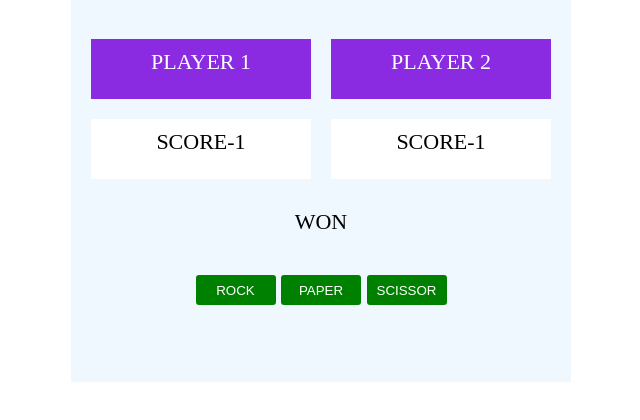
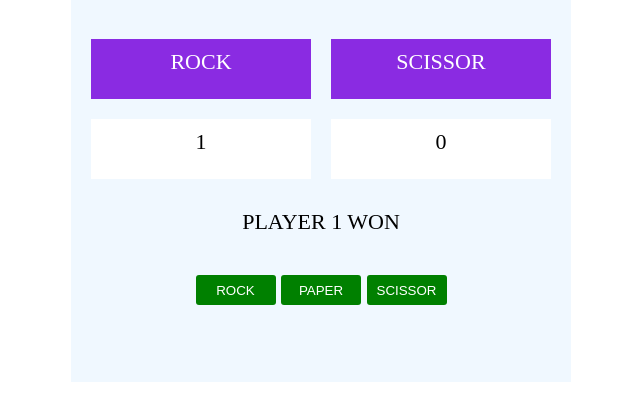
Before and after one commit to ashritha369/DOM-JS-Projects, a plain HTML site: page 2. Rock-Paper-Scissors-Game/index.html in a window 1280 px wide. Both pictures are taken after a click on the button "ROCK". Shown: the part 126-546 px from the top of the page, without its empty margins (319-959 px from the left). Drawn offline with Linux system fonts and the light colour scheme.

Commit message:
worked on logic for button click rock

```diff
--- a/2. Rock-Paper-Scissors-Game/index.html
+++ b/2. Rock-Paper-Scissors-Game/index.html
@@ -6,29 +6,29 @@
     <meta name="viewport" content="width=device-width, initial-scale=1.0" />
     <title>Rock-Paper-And-Scissor</title>
     <link href="./style.css" rel="stylesheet" />
-    <script src="./script.js"></script>
   </head>
   <body>
     <div class="card">
       <h1>ROCK-SCISSOR-PAPER GAME</h1>
       <div class="players">
         <div class="player-1-and-score">
-          <p class="player-1">PLAYER 1</p>
+          <p class="player-1">PLAYER 1 : Rock</p>
           <p class="player-1 score">SCORE-1</p>
         </div>
 
         <div class="player-2-and-score">
-          <p class="player-2">PLAYER 2</p>
+          <p class="player-2">PLAYER 2 : Scissor</p>
           <p class="player-2 score">SCORE-1</p>
         </div>
       </div>
 
-      <div class="display-winner">WON</div>
+      <div class="display-winner"></div>
       <div class="button-div-for-r-c-p">
         <button id="rock">ROCK</button>
         <button id="paper">PAPER</button>
         <button id="scissor">SCISSOR</button>
       </div>
     </div>
+    <script src="./script.js"></script>
   </body>
 </html>
--- a/2. Rock-Paper-Scissors-Game/script.js
+++ b/2. Rock-Paper-Scissors-Game/script.js
@@ -0,0 +1,60 @@
+const player1 = document.querySelector(".player-1");
+const player2 = document.querySelector(".player-2");
+
+const player1Score = document.querySelector(".player-1.score");
+const player2Score = document.querySelector(".player-2.score");
+
+const displayWinner = document.querySelector(".display-winner");
+
+const buttonRock = document.getElementById("rock");
+const buttonPaper = document.getElementById("paper");
+const buttonScissor = document.getElementById("scissor");
+
+const randomArray = ["ROCK", "PAPER", "SCISSOR"];
+let playerCount1 = 0;
+let playerCount2 = 0;
+
+let clickedButtonValue = "";
+let randomValue = "";
+//GENRATE RANDOME VALUES
+buttonRock.addEventListener("click", handlePlayer2RandomValues);
+buttonPaper.addEventListener("click", handlePlayer2RandomValues);
+buttonScissor.addEventListener("click", handlePlayer2RandomValues);
+
+function handlePlayer2RandomValues() {
+  const randomIndex = Math.floor(Math.random() * randomArray.length);
+  const randomOption = randomArray[randomIndex];
+  player2.innerHTML = randomOption;
+  randomValue = randomOption;
+}
+// --------------------------------------------
+buttonRock.addEventListener("click", handleRockButton);
+
+function handleRockButton() {
+  clickedButtonValue = "ROCK";
+  player1.innerHTML = clickedButtonValue;
+
+  if (clickedButtonValue === "ROCK" && randomValue === "ROCK") {
+    displayWinner.innerHTML = "NO PLAYER WON";
+    playerCount1 = playerCount1;
+    playerCount2 = playerCount2;
+    player1Score.innerHTML = playerCount1;
+    player2Score.innerHTML = playerCount2;
+  }
+
+  if (clickedButtonValue === "ROCK" && randomValue === "PAPER") {
+    playerCount1 = playerCount1 + 1;
+    playerCount2 = playerCount2;
+    player1Score.innerHTML = playerCount1;
+    player2Score.innerHTML = playerCount2;
+    displayWinner.innerHTML = "PLAYER 1 WON";
+  }
+
+  if (clickedButtonValue === "ROCK" && randomValue === "SCISSOR") {
+    playerCount1 = playerCount1 + 1;
+    playerCount2 = playerCount2;
+    player1Score.innerHTML = playerCount1;
+    player2Score.innerHTML = playerCount2;
+    displayWinner.innerHTML = "PLAYER 1 WON";
+  }
+}
```
Also changed, not shown: 1 other file.
